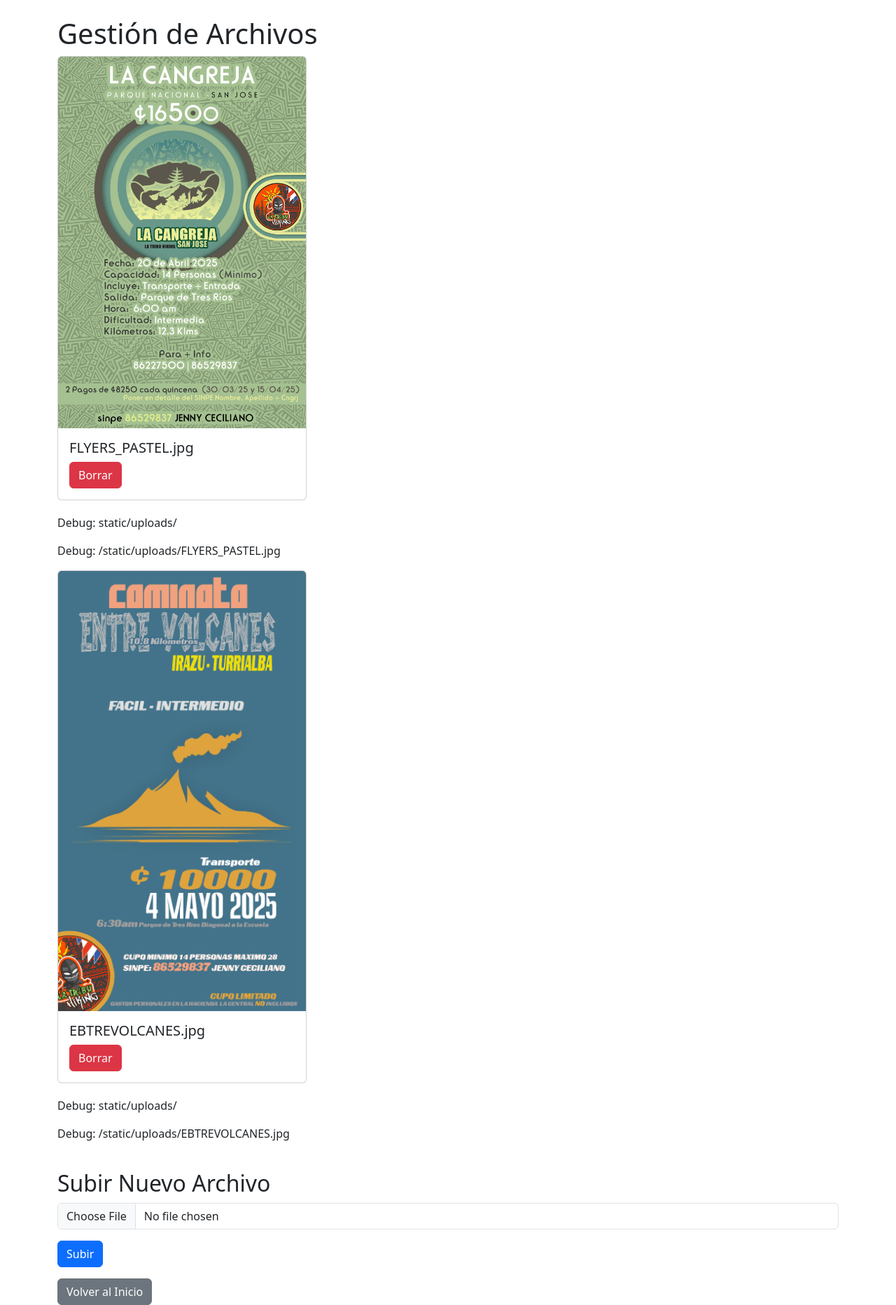
After one commit to kerm1977/MI_APP_FLASK, a Flask app: page /archivos in a window 1280 px wide. The commit adds this page. Shown: the whole page at 70% size. Run offline with Flask 3, Linux system fonts and the light colour scheme; a user stored in the database is signed in; data that the repository does not hold is empty.

Commit message:
puedo ver los archivos subidos para borrarlos es un gestor de archivos

```diff
--- a/app.py
+++ b/app.py
@@ -69,7 +69,7 @@ mail = Mail(app)
 
 if not os.path.exists(UPLOAD_FOLDER):
     os.makedirs(UPLOAD_FOLDER)
-ALLOWED_EXTENSIONS = {'png', 'jpg', 'jpeg', 'gif'}
+ALLOWED_EXTENSIONS = {'txt', 'pdf', 'png', 'jpg', 'jpeg', 'gif', 'mp4', 'avi', 'mov'}
 def allowed_file(filename):
     return '.' in filename and \
            filename.rsplit('.', 1)[1].lower() in ALLOWED_EXTENSIONS # No corchetes extras
@@ -95,6 +95,7 @@ class User(UserMixin, db.Model):
     posts = db.relationship('Post', backref='author', lazy=True)
     reset_token = db.Column(db.String(100), nullable=True)  # Añadido
     reset_token_expiration = db.Column(db.DateTime, nullable=True)  # Añadido
+    nombre_archivo = db.Column(db.String(255))
 
     # RECUPERADOR DE CONTRASEÑAS
     def set_password(self, password):
@@ -145,6 +146,7 @@ class Video(db.Model):
     detail = db.Column(db.Text)
     video_url = db.Column(db.String(200))
     image_url = db.Column(db.String(200))  # Nuevo campo para la URL de la imagen
+
 
 class Contacto(db.Model):
     id = db.Column(db.Integer, primary_key=True)
@@ -893,6 +895,54 @@ def reset_password(token):
 
 
 
+# ADMINISTRADOR DE ARCHIVOS
+
+@app.route('/archivos')
+@login_required
+def archivos():
+    archivos = os.listdir(UPLOAD_FOLDER)
+    archivos_con_usuarios = []
+    for archivo in archivos:
+        video = Video.query.filter_by(video_url=archivo).first()
+        if video:
+            usuario = User.query.get(video.user_id)
+            es_imagen = archivo.lower().endswith(('.png', '.jpg', '.jpeg', '.gif'))
+            archivos_con_usuarios.append({'nombre_archivo': archivo, 'usuario': usuario, 'es_imagen': es_imagen})
+        else:
+            es_imagen = archivo.lower().endswith(('.png', '.jpg', '.jpeg', '.gif'))
+            archivos_con_usuarios.append({'nombre_archivo': archivo, 'usuario': None, 'es_imagen': es_imagen})
+    print(f"UPLOAD_FOLDER: {UPLOAD_FOLDER}")  # Depuración
+    return render_template('archivos.html', archivos=archivos_con_usuarios, upload_folder=UPLOAD_FOLDER)
+
+# En archivos.html
+
+@app.route('/borrar/<nombre_archivo>')
+@login_required
+def borrar(nombre_archivo):
+    ruta_archivo = os.path.join(UPLOAD_FOLDER, nombre_archivo)
+    try:
+        os.remove(ruta_archivo)
+    except FileNotFoundError:
+        pass  # Manejar si el archivo no existe
+    return redirect(url_for('archivos'))
+
+@app.route('/subir', methods=['POST'])
+@login_required
+def subir():
+    if 'archivo' not in request.files:
+        return redirect(request.url)
+    archivo = request.files['archivo']
+    if archivo.filename == '':
+        return redirect(request.url)
+    if archivo and allowed_file(archivo.filename):
+        nombre_archivo = secure_filename(archivo.filename)
+        archivo.save(os.path.join(UPLOAD_FOLDER, nombre_archivo))
+    return redirect(url_for('archivos'))
+
+
+
+
+
 
 
 
--- /dev/null
+++ b/templates/archivos.html
@@ -0,0 +1,58 @@
+<!DOCTYPE html>
+<html lang="es">
+<head>
+    <meta charset="UTF-8">
+    <meta name="viewport" content="width=device-width, initial-scale=1.0">
+    <title>Gestión de Archivos</title>
+    <link href="https://cdn.jsdelivr.net/npm/bootstrap@5.3.0/dist/css/bootstrap.min.css" rel="stylesheet">
+    <style>
+        .avatar {
+            width: 50px;
+            height: 50px;
+            border-radius: 50%;
+            object-fit: cover;
+        }
+        .upload-image {
+            max-width: 100%;
+            height: auto;
+        }
+        .card {
+            margin-bottom: 20px;
+        }
+    </style>
+</head>
+<body>
+    <div class="container mt-4">
+        <h1>Gestión de Archivos</h1>
+        <div class="row">
+            {% for item in archivos %}
+                {% if item.es_imagen %}
+                    <div class="col-md-4">
+                        <div class="card">
+                            <img src="{{ url_for('static', filename='uploads/' + item.nombre_archivo) }}" class="card-img-top upload-image" alt="Imagen Subida">
+                            <div class="card-body">
+                                <h5 class="card-title">{{ item.nombre_archivo }}</h5>
+                                {% if item.usuario %}
+                                    <img src="{{ item.usuario.avatar }}" alt="Avatar" class="avatar">
+                                {% endif %}
+                                <a href="{{ url_for('borrar', nombre_archivo=item.nombre_archivo) }}" class="btn btn-danger">Borrar</a>
+                            </div>
+                        </div>
+                    </div>
+                    <p>Debug: {{ upload_folder }}</p>
+                    <p>Debug: {{ url_for('static', filename='uploads/' + item.nombre_archivo) }}</p>
+                {% endif %}
+            {% endfor %}
+        </div>
+        <h2 class="mt-4">Subir Nuevo Archivo</h2>
+        <form action="{{ url_for('subir') }}" method="post" enctype="multipart/form-data">
+            <div class="mb-3">
+                <input type="file" name="archivo" class="form-control">
+            </div>
+            <button type="submit" class="btn btn-primary">Subir</button>
+        </form>
+        <a href="{{ url_for('index') }}" class="btn btn-secondary mt-3">Volver al Inicio</a>
+    </div>
+    <script src="https://cdn.jsdelivr.net/npm/bootstrap@5.3.0/dist/js/bootstrap.bundle.min.js"></script>
+</body>
+</html>
--- a/templates/navbar.html
+++ b/templates/navbar.html
@@ -14,6 +14,9 @@
                 </li>
                  <li class="nav-item">
                     <a class="nav-link" href="https://www.pythonanywhere.com/user/kenth1977/">pythonAnywhere</a>
+                </li>
+                 <li class="nav-item">
+                    <a class="nav-link" href="{{ url_for('archivos') }}">Archivos</a>
                 </li>
 
 
```
Also changed, not shown: migrations/versions/18fedfe15a52_.py (added, +36 -0 lines), migrations/versions/5b1eb3efa7ef_.py (added, +32 -0 lines), instance/db.db, static/uploads/5iglesias.jpg (deleted), static/uploads/FLYERS_PASTEL.jpg (added), static/uploads/etapa_3_y_4.jpg (deleted), static/uploads/pasaportes.jpg (deleted).
